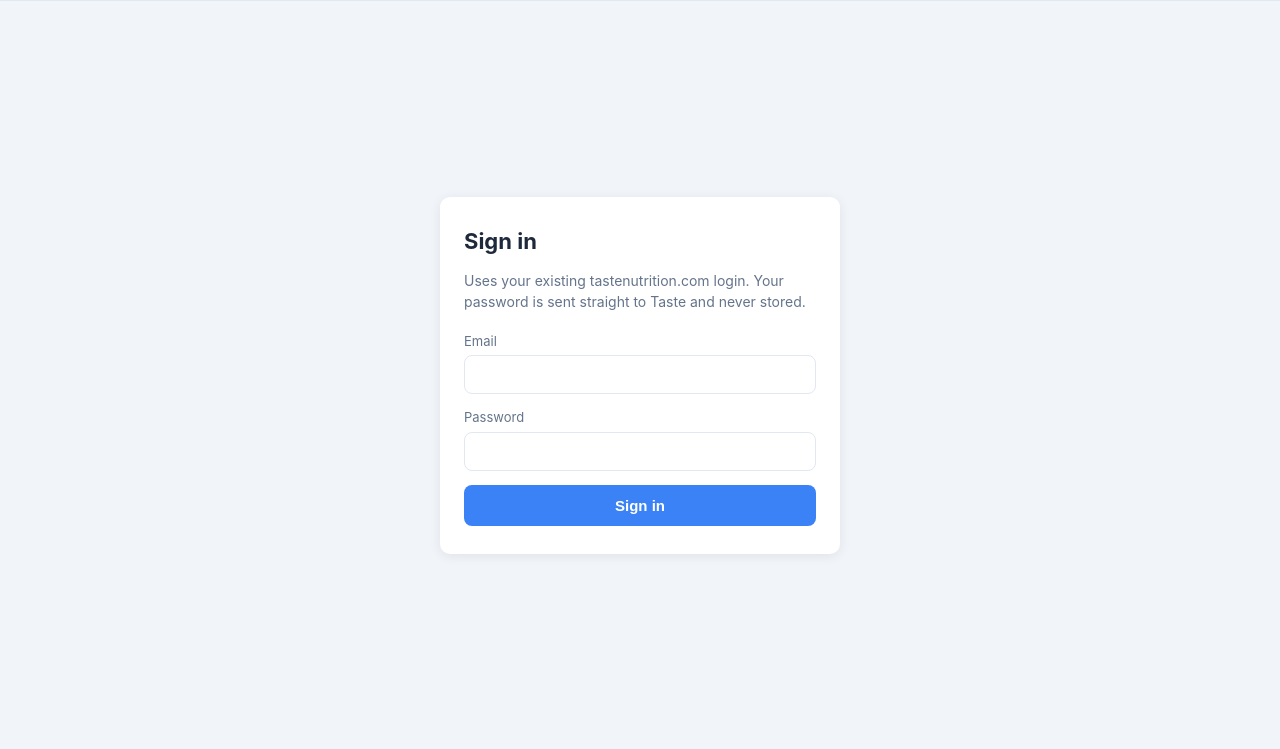
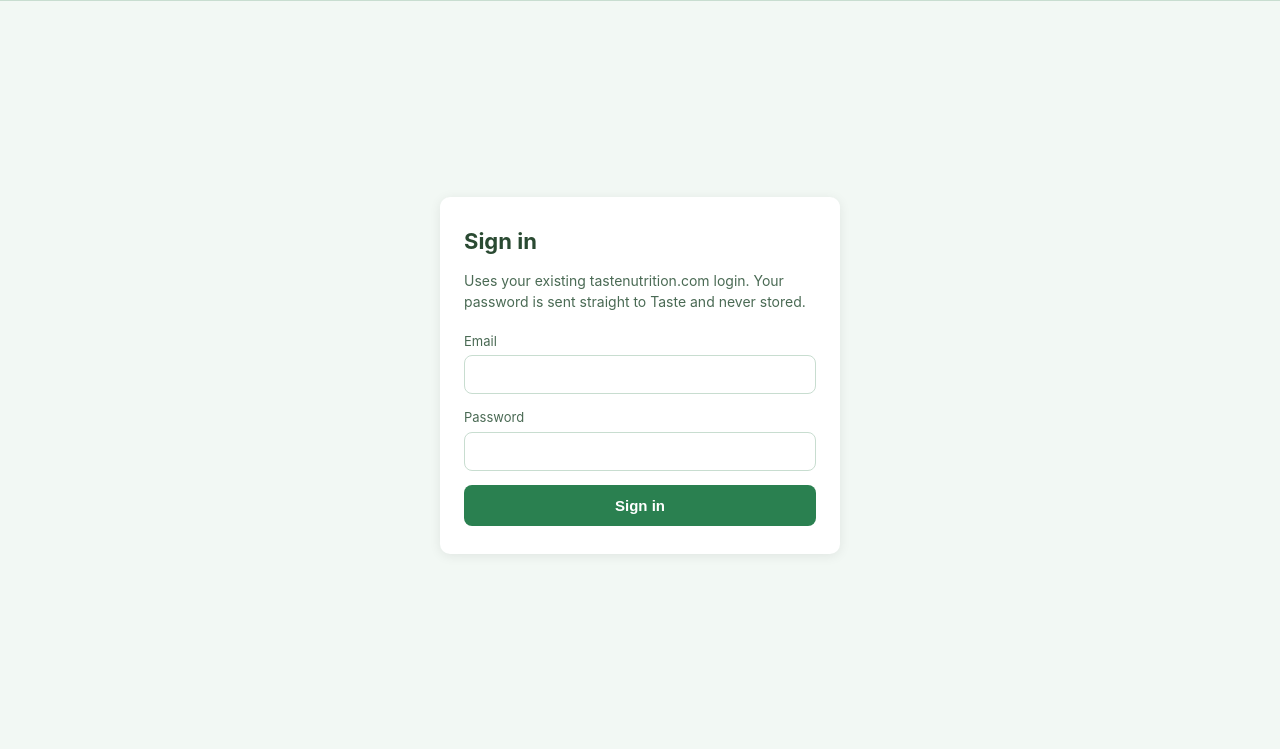
Before and after one commit to DTKahn/tastenutrition, a browser extension: page web/index.html in a window 1280 px wide. Shown: the part 51-800 px from the top of the page. Drawn offline with Linux system fonts and the light colour scheme.

Commit message:
feat: Verdant color tokens — warm green palette + topbar token

```diff
--- a/shared/tokens.css
+++ b/shared/tokens.css
@@ -1,40 +1,44 @@
-/* Taste+ design tokens — placeholder color pass (values will be refined later).
-   All component CSS must reference these vars — no hardcoded colors. */
+/* Taste+ design tokens — Verdant palette.
+   All component CSS must reference these vars — no hardcoded colors.
+   WCAG AA targets: 4.5:1 normal text, 3:1 large text / UI components. */
 :root {
   /* selected / ordered state */
-  --color-selected-bg:   #f0fdf4;
-  --color-selected-text: #15803d;
-  --color-selected-desc: #86efac;
-  --color-selected-ind:  #22c55e;
+  --color-selected-bg:   #e8f7ef;
+  --color-selected-text: #1e6b45;  /* 5.9:1 on selected-bg ✓ */
+  --color-selected-desc: #386a52;  /* 5.7:1 on selected-bg ✓ (was #86efac ~1.5:1) */
+  --color-selected-ind:  #1e7848;  /* 5.0:1 on selected-bg ✓ */
 
   /* faded state (unselected siblings on ordered day, closed-window options) */
   --color-faded-opacity: 0.35;
 
   /* day-column border tints */
-  --color-border-ordered: #bbf7d0;
-  --color-border-closed:  #f1f5f9;
+  --color-border-ordered: #a8d8b8;
+  --color-border-closed:  #e4eeea;
 
   /* page / surface */
-  --color-page-bg:    #f1f5f9;
+  --color-page-bg:    #f2f8f4;
   --color-surface:    #ffffff;
-  --color-border:     #e2e8f0;
-  --color-item-border:#f1f5f9;
+  --color-border:     #c8ddd0;
+  --color-item-border:#daeae0;
+
+  /* topbar */
+  --color-topbar-bg: #1e4a35;  /* dark forest; white text = 10:1 ✓ */
 
   /* text */
-  --color-text-primary: #1e293b;
-  --color-text-muted:   #94a3b8;
-  --color-text-subtle:  #64748b;
+  --color-text-primary: #2a4a32;  /* 9.9:1 on white ✓ */
+  --color-text-muted:   #567858;  /* 5.0:1 on white ✓ (was #94a3b8 ~2.5:1) */
+  --color-text-subtle:  #4a6a54;  /* 6.1:1 on white ✓ */
 
   /* accent (footer button, active nav, links) */
-  --color-accent: #3b82f6;
+  --color-accent: #2a8050;  /* 4.9:1 for white text on button ✓ */
 
   /* VEG badge */
-  --color-veg-text: #16a34a;
-  --color-veg-bg:   #dcfce7;
+  --color-veg-text: #1a6040;
+  --color-veg-bg:   #c8e8d4;
 
   /* ordered badge */
-  --color-badge-ordered-text: #15803d;
-  --color-badge-ordered-bg:   #dcfce7;
+  --color-badge-ordered-text: #1e6b45;
+  --color-badge-ordered-bg:   #c8e8d4;
 
   /* spacing / shape */
   --radius-card:  10px;
```
